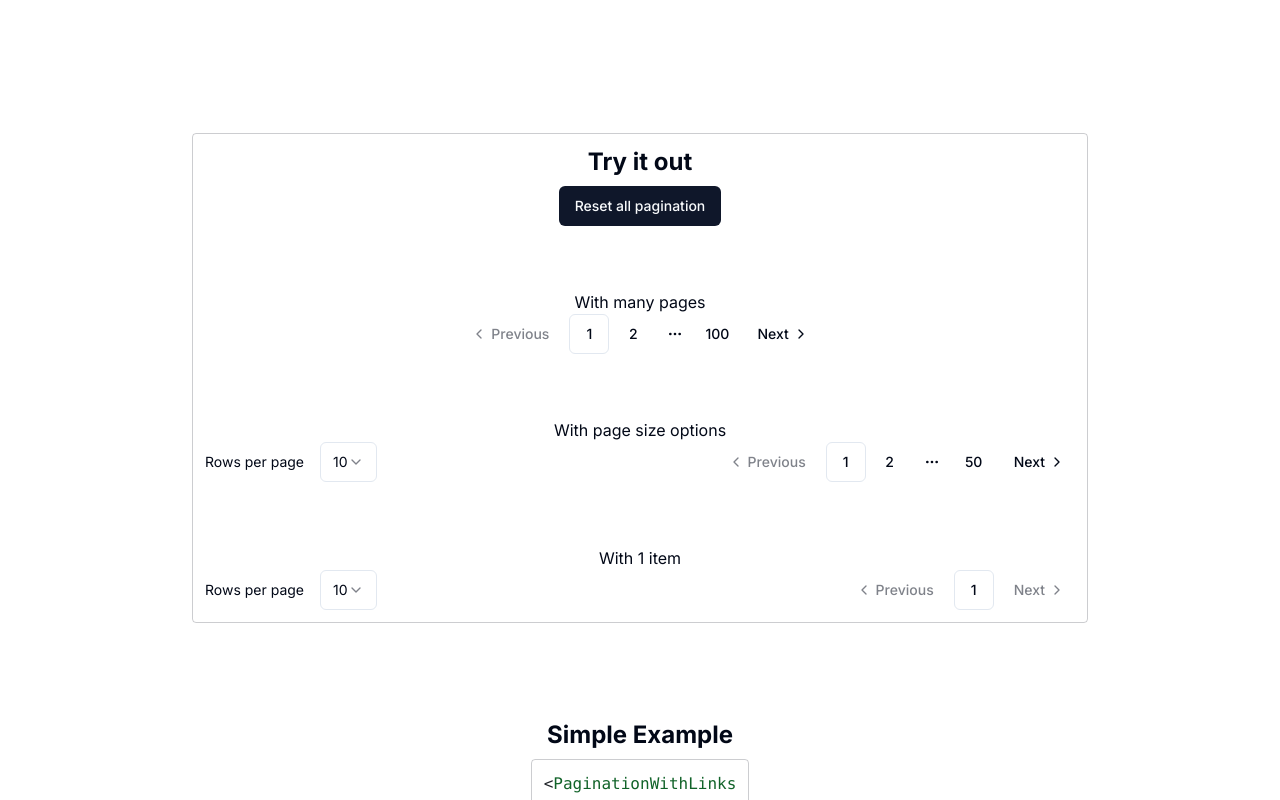
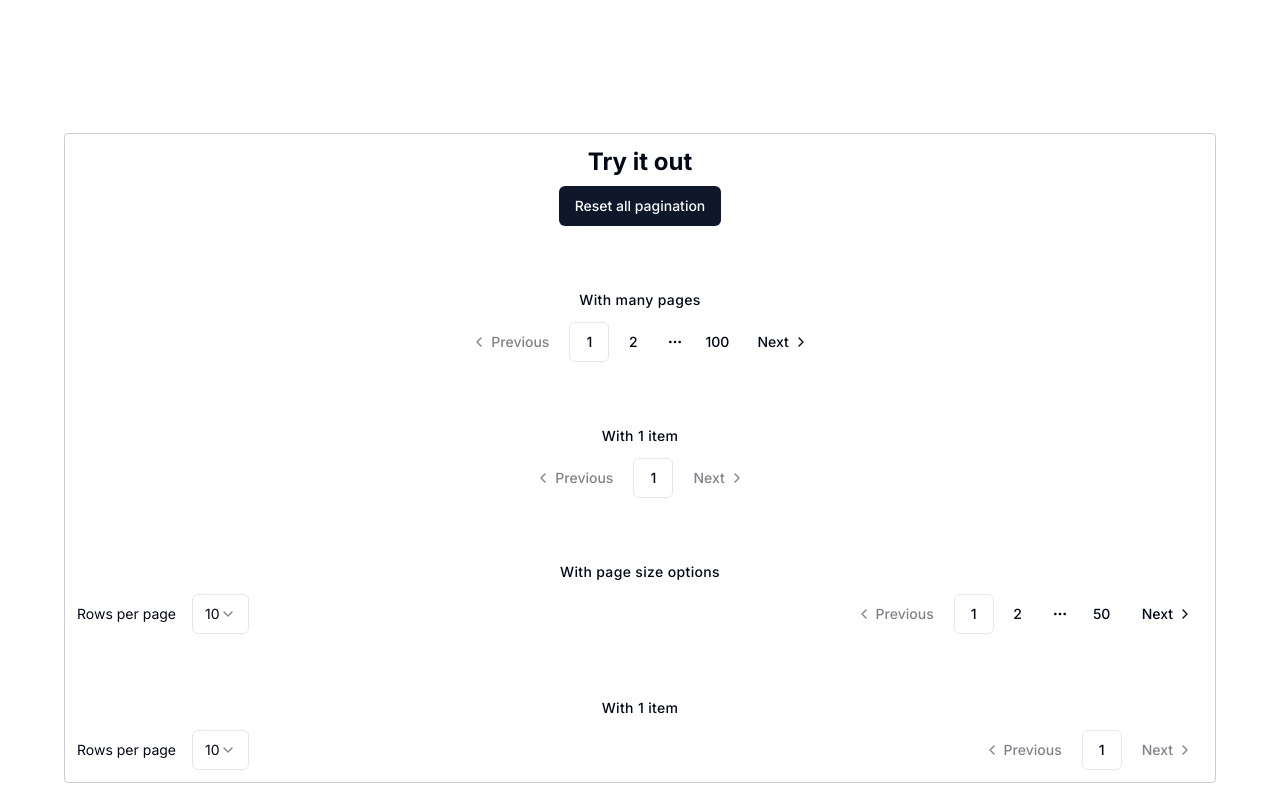
Before and after one commit to bryaneaton13/shadcn-next-link-pagination, a Next.js app: page / in a window 1280 px wide. Shown: the part 460-1260 px from the top of the page. Built offline with nearby package versions, Linux system fonts and the light colour scheme.

Commit message:
Fix build

```diff
--- a/app/_components/item.tsx
+++ b/app/_components/item.tsx
@@ -13,11 +13,10 @@ export default function Item({ title, ...rest }: Partial<PaginationWithLinksProp
   const searchParams = useSearchParams();
   const page = rest.page || Number.parseInt(searchParams.get("page") || "1");
   const pageSize =
-    rest.pageSize ||
-    Number.parseInt(searchParams.get(rest.pageSizeSelectOptions?.pageSizeSearchParam || "pageSize") || "10");
+    rest.pageSize || Number.parseInt(searchParams.get(rest.pageSizeSelectOptions?.pageSizeSearchParam || "pageSize") || "10");
   return (
     <div>
-      {title && <h4>{title}</h4>}
+      {title && <h4 className="font-medium tracking-wide mb-3 text-sm">{title}</h4>}
       <PaginationWithLinks {...defaultProps} page={page} pageSize={pageSize} {...rest} />
     </div>
   );
--- a/app/page.tsx
+++ b/app/page.tsx
@@ -2,11 +2,12 @@ import { Button } from "@/components/ui/button";
 import Link from "next/link";
 import Item from "./_components/item";
 import Code from "./_components/code";
+import { Suspense } from "react";
 
-export default function Page() {
+export default async function Page() {
   return (
     <div className="flex min-h-screen place-items-center justify-center bg-white p-4">
-      <div className="mx-auto max-w-4xl">
+      <div className="mx-auto w-full md:w-4xl xl:w-6xl md:max-w-4xl xl:max-w-6xl">
         <div className="text-center mt-28 mb-20">
           <h1 className="text-2xl font-bold tracking-tight sm:text-4xl mb-4">Pagination with Nextjs Links</h1>
           <h2 className="leading-loose">
@@ -29,7 +30,9 @@ export default function Page() {
           </h2>
 
           <div className="my-8">
-            <Item />
+            <Suspense>
+              <Item />
+            </Suspense>
           </div>
 
           <div className="flex justify-center mb-4">
@@ -47,7 +50,7 @@ export default function Page() {
           <br />
           <br />
 
-          <div className="flex flex-col gap-16 border border-foreground/20 rounded p-3 md:w-[70vw]">
+          <div className="flex flex-col gap-16 border border-foreground/20 rounded p-3">
             <div>
               <h2 className="text-2xl font-bold mb-2">Try it out</h2>
 
@@ -56,29 +59,36 @@ export default function Page() {
               </Link>
             </div>
 
-            <div>
-              <h4>With many pages</h4>
-              <Item totalCount={500} pageSize={5} />
-            </div>
+            <Suspense>
+              <Item
+                title="With many pages"
+                totalCount={500} pageSize={5} />
+            </Suspense>
 
-            <div>
-              <h4>With page size options</h4>
+            <Suspense>
               <Item
+                title="With 1 item"
+                totalCount={1} />
+            </Suspense>
+
+            <Suspense>
+              <Item
+                title="With page size options"
                 pageSizeSelectOptions={{
                   pageSizeOptions: [10, 25, 50, 100],
                 }}
               />
-            </div>
+            </Suspense>
 
-            <div>
-              <h4>With 1 item</h4>
+            <Suspense>
               <Item
+                title="With 1 item"
                 totalCount={1}
                 pageSizeSelectOptions={{
                   pageSizeOptions: [10, 25, 50, 100],
                 }}
               />
-            </div>
+            </Suspense>
           </div>
 
           <br />
@@ -137,22 +147,3 @@ function GithubIcon({ className }: { className?: string }) {
     </svg>
   );
 }
-
-/**
- *
- * Example code
- *
- */
-
-// export default async function Example() {
-//   const searchParams = useSearchParams();
-//   const page = parseInt(searchParams.get("page") || "1");
-//   const pageSize = parseInt(searchParams.get("pageSize") || "20");
-//   const [data, count] = await getDataWithCount();
-//   return (
-//     <div>
-//       {/* Other code */}
-//       <PaginationWithLinks page={page} pageSize={pageSize} totalCount={count} />
-//     </div>
-//   );
-// }
--- a/components/ui/pagination-with-links.tsx
+++ b/components/ui/pagination-with-links.tsx
@@ -146,7 +146,7 @@ export function PaginationWithLinks({
           />
         </div>
       )}
-      <Pagination className={cn({ "justify-end": pageSizeSelectOptions })}>
+      <Pagination className={cn({ "md:justify-end": pageSizeSelectOptions })}>
         <PaginationContent className="max-sm:gap-0">
           <PaginationItem>
             <PaginationPrevious
```
